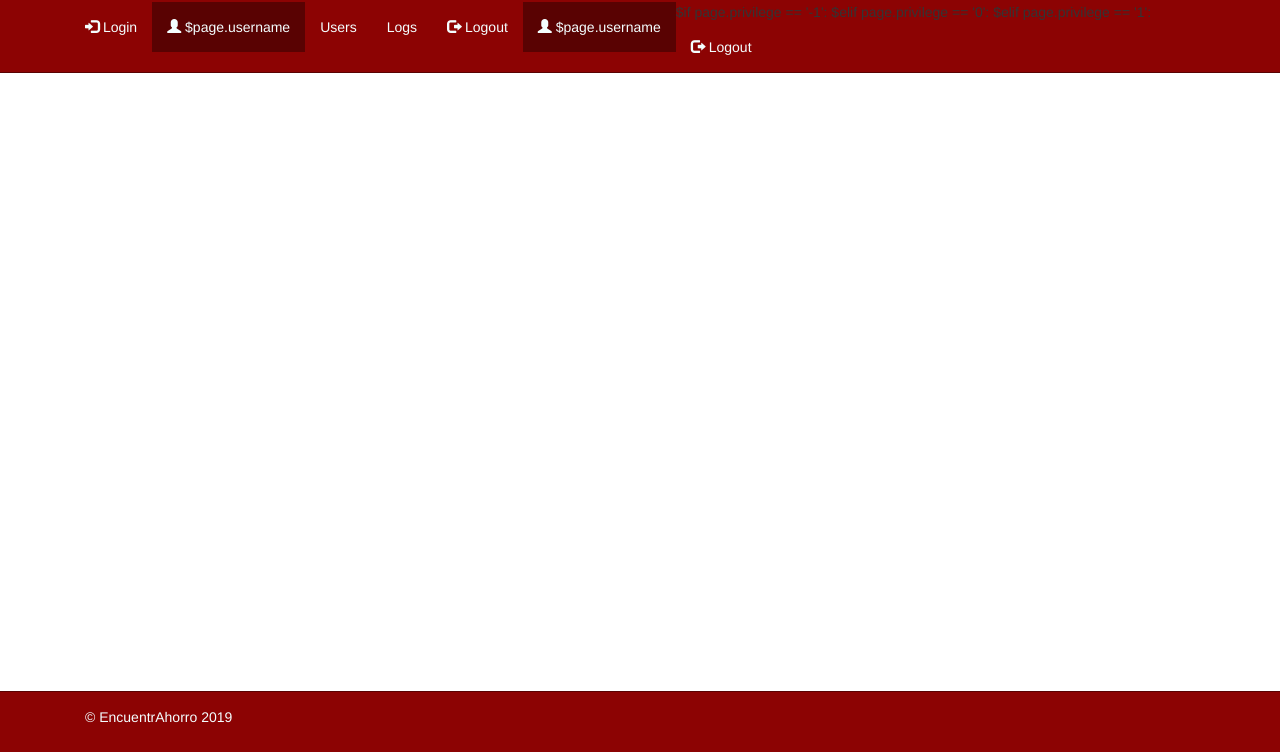
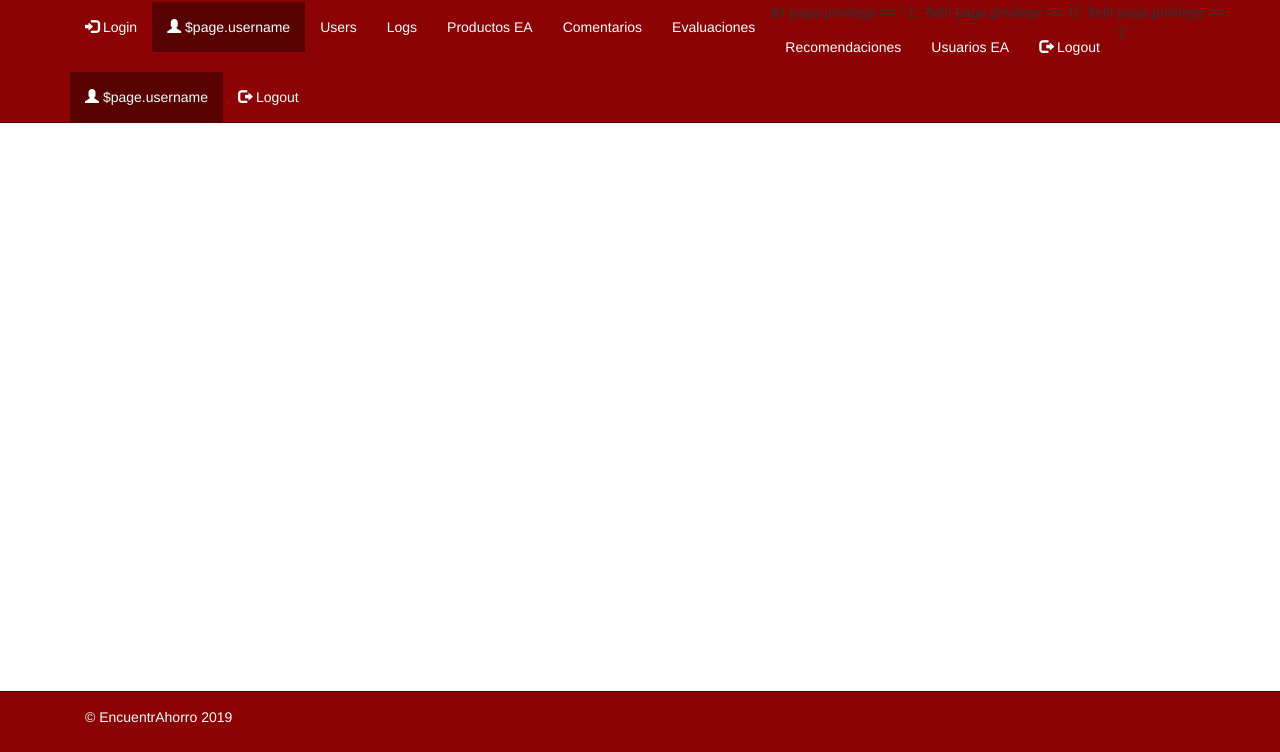
Before and after one commit to AlexisAndresHR/EncuentrAhorro_WebApp, a plain HTML site: page application/views/main/master.html in a window 1280 px wide. Shown: the part 48-800 px from the top of the page. Drawn offline with Linux system fonts and the light colour scheme; files that its build step writes are made by us from their sources; files whose address does not match are found by name.

Commit message:
Generación de botones para acceso directo a las diferentes interfaces de administración de BD (tablas)

```diff
--- a/application/views/main/master.html
+++ b/application/views/main/master.html
@@ -37,6 +37,11 @@ $def with (page)
                         <li class='active'><a href="/"><span class="glyphicon glyphicon-user"></span> $page.username </a></li>
                         <li><a href="/users">Users</a></li>
                         <li><a href="/logs">Logs</a></li>
+                        <li><a href="/categorias_productos">Productos EA</a></li>
+                        <li><a href="/comentarios">Comentarios</a></li>
+                        <li><a href="/evaluaciones">Evaluaciones</a></li>
+                        <li><a href="/recomendaciones">Recomendaciones</a></li>
+                        <li><a href="/usuarios">Usuarios EA</a></li>
                         <li><a href="/logout"><span class="glyphicon glyphicon-log-out"></span> Logout</a></li>
 
                     $elif page.privilege == '1':
```
Also changed, not shown: application/views/categorias_productos/master.html (+1 -1 lines), application/views/favoritos/master.html (+1 -1 lines), application/views/tipos_productos/master.html (+1 -1 lines), application/views/usuarios/master.html (+1 -1 lines), 1 other file.
